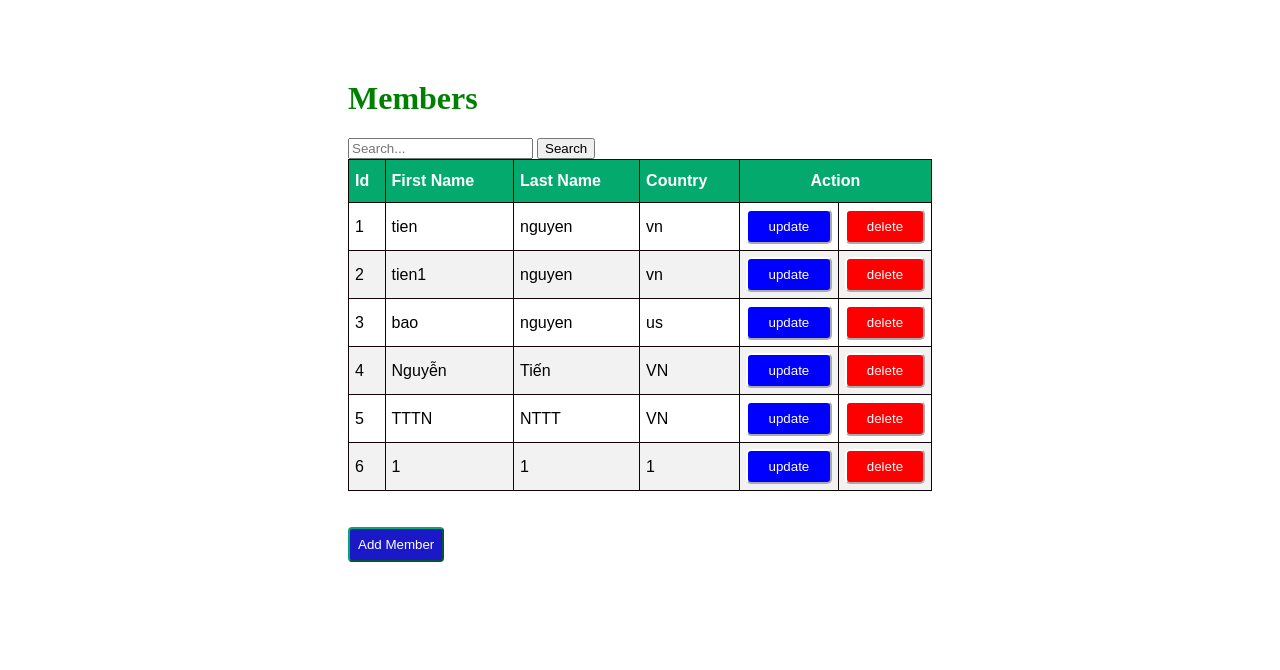
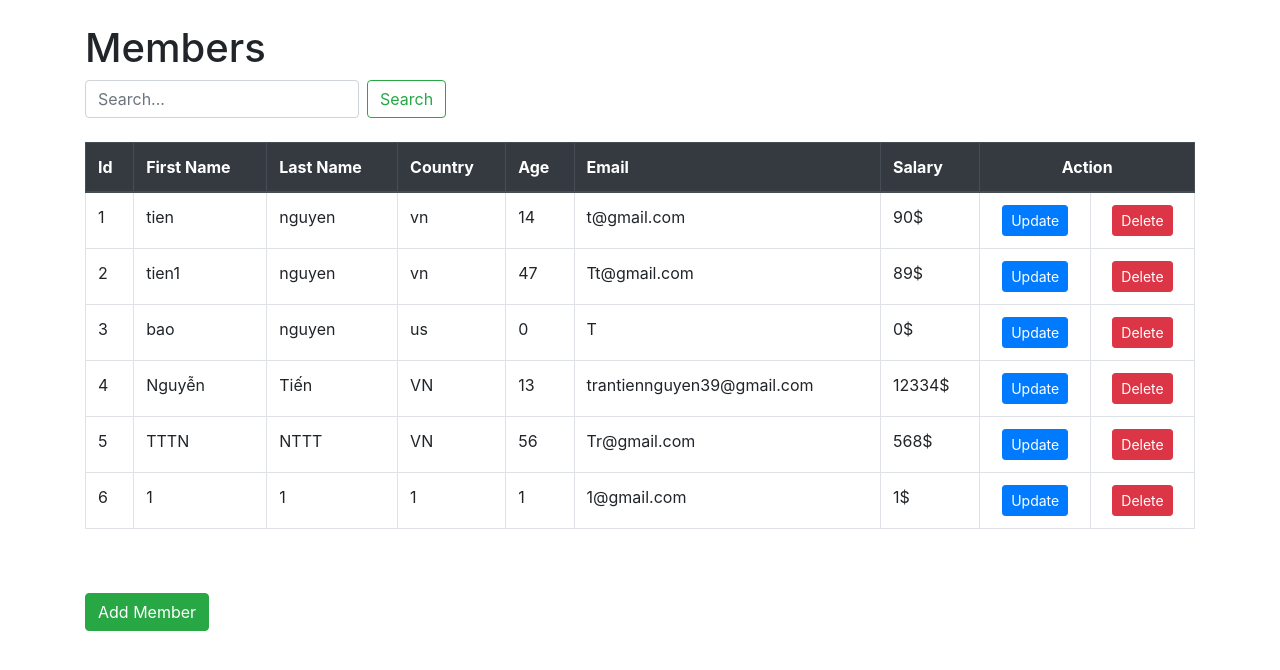
Before and after one commit to Ttiennguyen/Python_CRUD, a Django app: page / in a window 1280 px wide. Shown: the top 670 px of the page. Run offline with Django 5.2, Linux system fonts and the light colour scheme; data comes from the database, SQL or seed files in the repository; both versions use the stored data as it was after the commit; some libraries are stand-ins or nearby versions.

Commit message:
new update

```diff
--- a/newapp/admin.py
+++ b/newapp/admin.py
@@ -1,7 +1,8 @@
 from django.contrib import admin
 from .models import Member
 
+#đăng ký mô hình member trong trang admin
 class MemberAdmin(admin.ModelAdmin):
-    list_display="firstname","lastname","country"
+    list_display="firstname","lastname","country","email","age","salary"
 
 admin.site.register(Member,MemberAdmin)
--- a/newapp/models.py
+++ b/newapp/models.py
@@ -1,6 +1,9 @@
 from django.db import models
 
 class Member(models.Model):
-    firstname=models.CharField(max_length=100)
-    lastname=models.CharField(max_length=100)
-    country=models.CharField(max_length=100)
+    firstname = models.CharField(max_length=100)
+    lastname = models.CharField(max_length=100)
+    country = models.CharField(max_length=100)
+    email = models.CharField(max_length=100,null=True)
+    age = models.IntegerField(default=0,null=True)
+    salary = models.IntegerField(default=0,null=True)
--- a/newapp/templates/index.html
+++ b/newapp/templates/index.html
@@ -6,26 +6,29 @@
     <meta http-equiv="X-UA-Compatible" content="IE=edge">
     <meta name="viewport" content="width=device-width, initial-scale=1.0">
     <title>Document</title>
+    {% load static %}
+    <link rel="stylesheet" href="https://stackpath.bootstrapcdn.com/bootstrap/4.5.2/css/bootstrap.min.css">
 </head>
-{% load static %}
-<link rel="stylesheet" href="{% static 'style.css' %}">
 
 <body>
-    <div class="container">
+    <div class="container mt-4">
         <h1>Members</h1>
         <!-- Search form -->
-        <form method="get" action="{% url 'index' %}">
-            <input type="text" name="q" placeholder="Search...">
-            <button type="submit">Search</button>
+        <form class="form-inline mb-3" method="get" action="{% url 'index' %}">
+            <input class="form-control mr-sm-2" type="text" name="q" placeholder="Search...">
+            <button class="btn btn-outline-success my-2 my-sm-0" type="submit">Search</button>
         </form>
 
-      <table id="customers" border="1">
-            <thead>
+        <table class="table table-bordered mt-4">
+            <thead class="thead-dark">
                 <th>Id</th>
                 <th>First Name</th>
                 <th>Last Name</th>
                 <th>Country</th>
-                <th colspan="2" id="mid">Action</th>
+                <th>Age</th>
+                <th>Email</th>
+                <th>Salary</th>
+                <th colspan="2" class="text-center">Action</th>
             </thead>
             {% for x in mem %}
             <tr>
@@ -33,18 +36,26 @@
                 <td>{{x.firstname}}</td>
                 <td>{{x.lastname}}</td>
                 <td>{{x.country}}</td>
-                        <td>
-                            <a href="update/{{x.id}}"><button id="up">update</button></a>
+                <td>{{x.age}}</td>
+                <td>{{x.email}}</td>
+                <td>{{x.salary}}$</td>
+                <td class="text-center">
+                    <a href="update/{{x.id}}" class="btn btn-primary btn-sm">Update</a>
                 </td>
-                        <td>
-                            <a href="delete/{{x.id}}"><button id="del">delete</button></a>
+                <td class="text-center">
+                    <a href="delete/{{x.id}}" class="btn btn-danger btn-sm">Delete</a>
                 </td>
             </tr>
             {% endfor %}
         </table>
         <br><br>
-        <a href="{% url 'add' %}"><button id="new3">Add Member</button></a>
+        <a href="{% url 'add' %}" class="btn btn-success">Add Member</a>
     </div>
+
+    <!-- Bootstrap JS and Popper.js -->
+    <script src="https://code.jquery.com/jquery-3.5.1.slim.min.js"></script>
+    <script src="https://cdn.jsdelivr.net/npm/@popperjs/core@2.10.2/dist/umd/popper.min.js"></script>
+    <script src="https://stackpath.bootstrapcdn.com/bootstrap/4.5.2/js/bootstrap.min.js"></script>
 </body>
 
 </html>
--- a/newapp/views.py
+++ b/newapp/views.py
@@ -21,10 +21,15 @@ def add(request):
     return render(request,'add.html')
 
 def addrec(request):
+    # Lấy thông tin từ dữ liệu POST gửi từ biểu mẫu thêm thành viên
     x=request.POST['first']
     y=request.POST['last']
     z=request.POST['country']
-    mem=Member(firstname=x,lastname=y,country=z)
+    e=request.POST['email']
+    a=request.POST['age']
+    s=request.POST['salary']
+    # Tạo đối tượng `Member` mới với thông tin này và lưu vào cơ sở dữ liệu
+    mem=Member(firstname=x,lastname=y,country=z,email=e,age=a,salary=s)
     mem.save()
     return redirect("/")
 
@@ -41,9 +46,15 @@ def uprec(request,id):
     x=request.POST['first']
     y=request.POST['last']
     z=request.POST['country']
+    e = request.POST['email']
+    a = request.POST['age']
+    s = request.POST['salary']
     mem=Member.objects.get(id=id)
     mem.firstname=x
     mem.lastname=y
     mem.country=z
+    mem.email=e
+    mem.age=a
+    mem.salary=s
     mem.save()
     return redirect("/")
```
Also changed, not shown: newapp/templates/add.html (+40 -11 lines), newapp/templates/update.html (+40 -12 lines), db.sqlite3, newapp/migrations/0002_member_age_member_email_member_salary.py (added), newapp/migrations/0003_member_profile_image.py (added). Lines whose indentation alone changed are shown as unchanged.
